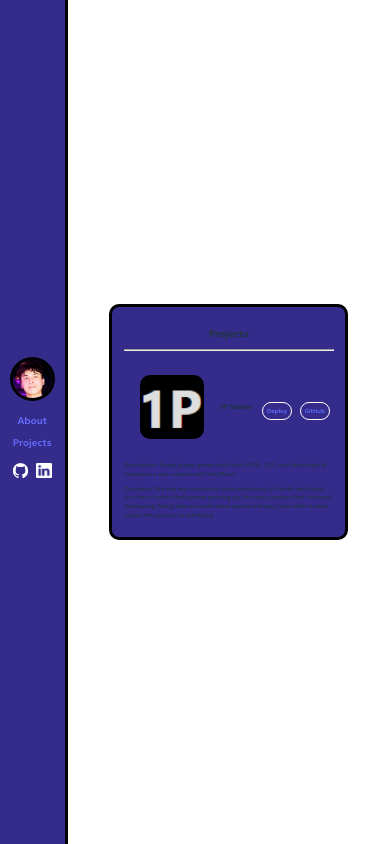
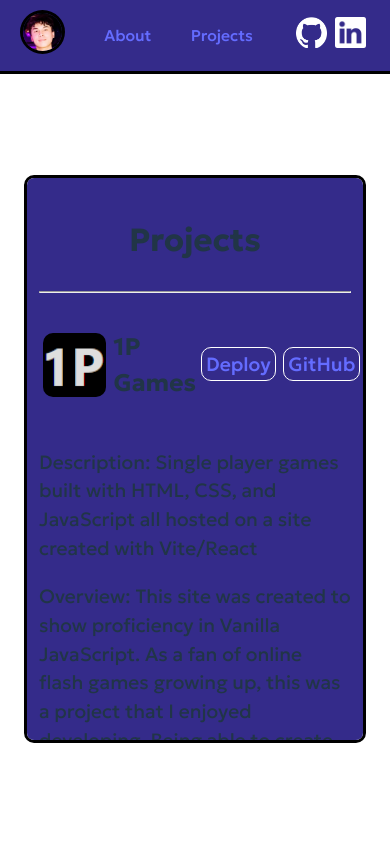
Before and after one commit to Trile16/personal-site, a React (Vite) app: page /projects in a window 390 px wide. Built offline with nearby package versions, Linux system fonts and the light colour scheme.

Commit message:
added mobile view

```diff
--- a/src/About.css
+++ b/src/About.css
@@ -25,3 +25,18 @@
 p {
   font-size: 1.5vw;
 }
+
+@media (max-width: 550px) {
+  #info-container {
+    max-height: 70%;
+    max-width: 80%;
+  }
+
+  .about-titles {
+    font-size: 2rem;
+  }
+
+  p {
+    font-size: 1rem;
+  }
+}
--- a/src/App.css
+++ b/src/App.css
@@ -138,3 +138,9 @@ body {
     border-radius: 50%;
   }
 }
+
+@media (max-width: 550px) {
+  #root {
+    flex-direction: column;
+  }
+}
--- a/src/Home.css
+++ b/src/Home.css
@@ -14,7 +14,6 @@
   position: relative;
   right: 15vw;
   font-size: 12vw;
-  max-height: 10rem;
 }
 
 #title {
@@ -23,5 +22,14 @@
   position: relative;
   left: 5vw;
   font-size: 6vw;
-  max-height: 10rem;
 }
+
+@media (max-width: 550px) {
+  #name {
+    font-size: 5rem;
+  }
+
+  #title {
+    font-size: 2rem;
+  }
+}
--- a/src/NavBar.css
+++ b/src/NavBar.css
@@ -29,3 +29,23 @@
   height: 4vw;
   padding: 1vw;
 }
+
+@media (max-width: 550px) {
+  #nav-bar {
+    width: 100%;
+    height: 20vw;
+    flex-direction: row;
+    justify-content: space-around;
+    border-bottom: solid 0.2rem black;
+  }
+
+  .link {
+    padding: 0;
+    font-size: 4vw;
+  }
+
+  .favicon {
+    width: 8vw;
+    height: 8vw;
+  }
+}
--- a/src/Projects.css
+++ b/src/Projects.css
@@ -26,6 +26,7 @@
   display: flex;
   justify-content: space-between;
   align-items: center;
+  padding: 1vw;
 }
 
 .project-title {
@@ -39,10 +40,10 @@
 }
 
 .project-image {
-  width: 4rem;
-  height: 4rem;
+  width: 6vw;
+  height: 6vw;
   border-radius: 10px;
-  margin: 1rem;
+  margin-right: 2vw;
 }
 
 .project-links {
@@ -52,3 +53,27 @@
   border-radius: 10px;
   padding: 1vw;
 }
+
+@media (max-width: 550px) {
+  #projects-area {
+    max-height: 70%;
+    max-width: 80%;
+  }
+
+  #projects-title {
+    font-size: 2rem;
+  }
+
+  .project-name {
+    font-size: 1.5rem;
+  }
+
+  .project-image {
+    width: 4rem;
+    height: 4rem;
+  }
+
+  .project-links {
+    font-size: 1.2rem;
+  }
+}
--- a/src/index.css
+++ b/src/index.css
@@ -65,3 +65,9 @@ button:focus-visible {
     background-color: #f9f9f9;
   }
 }
+
+@media (max-width: 550px) {
+  p {
+    font-size: 1.2rem;
+  }
+}
```
